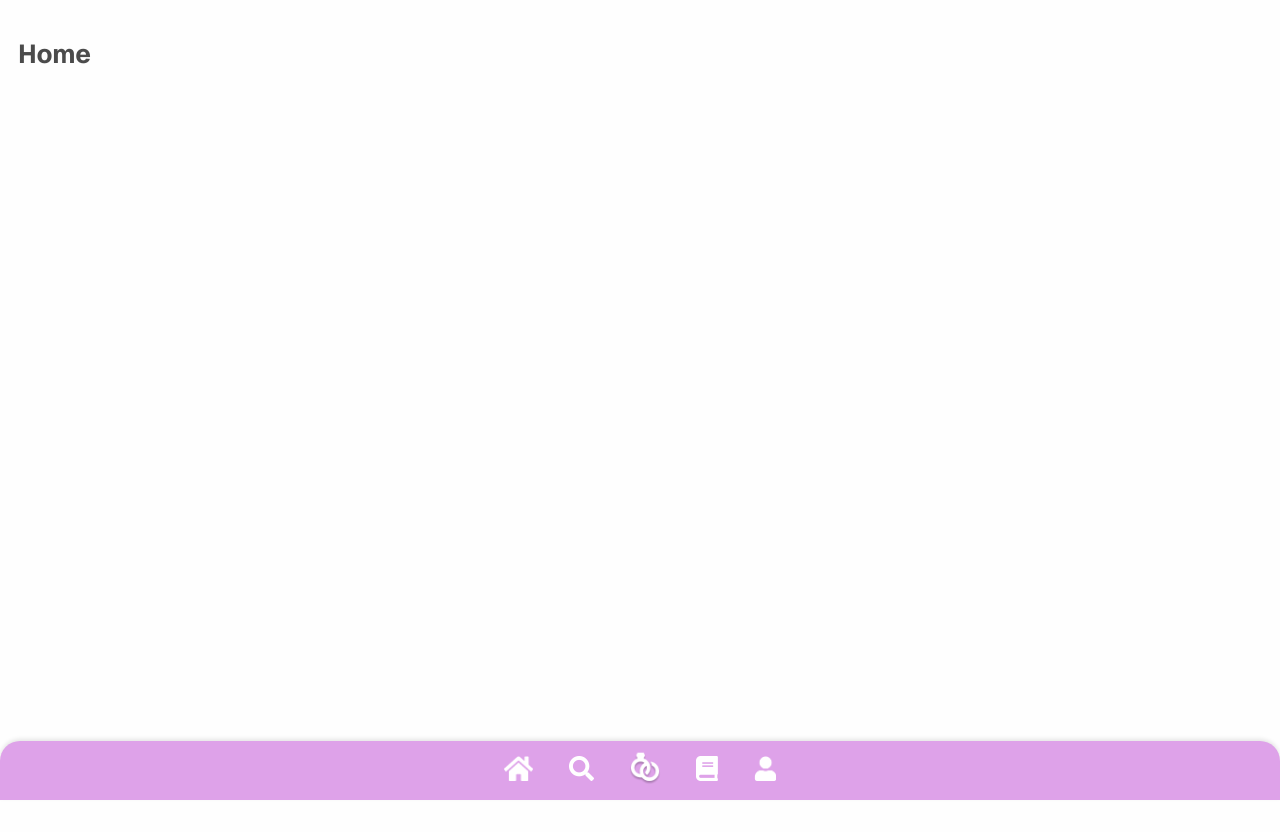
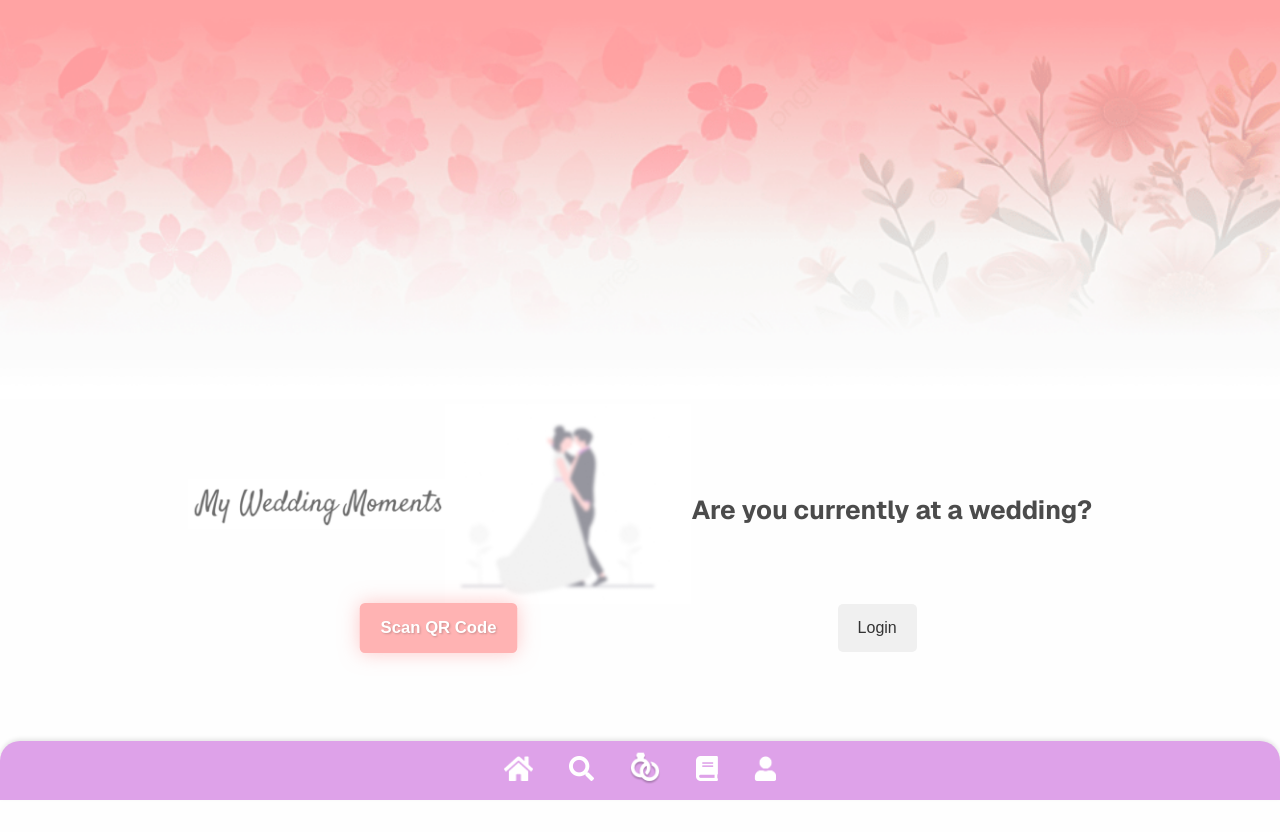
Before and after one commit to sb-haz/mwm-frontend, a Next.js app: page /home in a window 1280 px wide. Before the commit the page ends 800 px from the top, so only its background shows below. Built offline with nearby package versions, Linux system fonts and the light colour scheme.

Commit message:
chore: Update CSS for home page

```diff
--- a/app/home/page.tsx
+++ b/app/home/page.tsx
@@ -4,15 +4,33 @@ import '../styles/styles.css';
 import '../styles/search.css';
 import '../styles/categories.css';
 import '../styles/services.css';
+import '../styles/home.css';
 
 
 export default async function Home() {
 
     return (
-        <div className="container">
-            <h1 className="heading-large">Home</h1>
 
-            <Footer />
-        </div >
+        <div>
+            <img src="flower-art-top.png" className="image-full-width" width={966} height={301} />
+            <div className="container container-home">
+                <div className="inner-container">
+                    <div className="center-items">
+                        <img src="mwm-logo.png" className="image-full-width home-logo-image" width={534} height={104} />
+                        <img src="home-couple.png" className="image-full-width home-couple-image" width={511} height={414} />
+
+                        <h1 className="heading-large margin-top-30">Are you currently at a wedding?</h1>
+                    </div>
+                    <div className="button-container">
+                        <button className="button pink-button button-large button-text-white text-thick glow-effect">Scan QR Code</button>
+                        <button className="button grey-button button-large">Login</button>
+                    </div>
+                </div>
+
+                <div className="empty-space"></div>
+                <div className="empty-space"></div>
+                <Footer />
+            </div >
+        </div>
     )
 }
--- a/app/live/page.tsx
+++ b/app/live/page.tsx
@@ -56,7 +56,7 @@ export default async function Live() {
 
                         {/* Get Started Button */}
                         <Link href="livetwo">
-                            <div className="center-button-container">
+                            <div className="button-container margin-top-50">
                                 <button className="button pink-button button-large button-min-large button-text-white text-thick glow-effect">Get Started</button>
                             </div>
                         </Link>
--- a/app/livetwo/page.jsx
+++ b/app/livetwo/page.jsx
@@ -59,7 +59,7 @@ export default async function LiveTwo() {
             <div className="container">
                 <div className="live-container">
                     <Link href="livethree">
-                        <div className="center-button-container">
+                        <div className="button-container margin-top-50">
                             <button className="button pink-button button-large button-min-large button-text-white text-thick glow-effect">Continue</button>
                         </div>
                     </Link>
--- a/app/page.tsx
+++ b/app/page.tsx
@@ -29,7 +29,7 @@ export default async function Index() {
         </div>
 
         {/* Link to marketplace page */}
-        <Link href="marketplace">
+        <Link href="home">
           <div className="centered-div">
             <button className="demo-button">Try Demo</button>
           </div>
--- a/app/service/page.tsx
+++ b/app/service/page.tsx
@@ -126,7 +126,7 @@ export default async function Service() {
             </div>
 
             {/* Service button container */}
-            <div className="service-button-container">
+            <div className="button-container margin-top-40">
                 <button className="button pink-button button-large button-text-white text-thick glow-effect">Request Quote</button>
                 <button className="button grey-button button-large">Message</button>
             </div>
--- /dev/null
+++ b/app/styles/home.css
@@ -0,0 +1,16 @@
+.home-logo-image {
+    height: 50px;
+    width: auto;
+    opacity: 80%;
+}
+
+.home-couple-image {
+    height: 200px;
+    width: auto;
+}
+
+.container-home {
+    padding-top: 0px;
+    padding-left: 30px;
+    padding-right: 30px;
+}
--- a/app/styles/services.css
+++ b/app/styles/services.css
@@ -188,13 +188,6 @@
     background-color: #979797;
 }
 
-/* Buttons */
-.service-button-container {
-    display: flex;
-    justify-content: space-evenly;
-    margin-top: 40px;
-}
-
 
 
 /* Pricing Table */
--- a/app/styles/styles.css
+++ b/app/styles/styles.css
@@ -15,6 +15,179 @@ body {
     padding-left: 10px;
     padding-right: 10px;
 }
+
+.image-full-width {
+    width: 100%;
+    height: auto;
+}
+
+.center-items {
+    display: flex;
+    flex-wrap: wrap;
+    justify-content: center;
+    align-items: center;
+}
+
+.margin-top-5 {
+    margin-top: 5px;
+}
+
+.margin-bottom-5 {
+    margin-bottom: 5px;
+}
+
+.margin-top-10 {
+    margin-top: 10px;
+}
+
+.margin-bottom-10 {
+    margin-bottom: 10px;
+}
+
+.margin-top-15 {
+    margin-top: 15px;
+}
+
+.margin-bottom-15 {
+    margin-bottom: 15px;
+}
+
+.margin-top-20 {
+    margin-top: 20px;
+}
+
+.margin-bottom-20 {
+    margin-bottom: 20px;
+}
+
+.margin-top-25 {
+    margin-top: 25px;
+}
+
+.margin-bottom-25 {
+    margin-bottom: 25px;
+}
+
+.margin-top-30 {
+    margin-top: 30px;
+}
+
+.margin-bottom-30 {
+    margin-bottom: 30px;
+}
+
+.margin-top-35 {
+    margin-top: 35px;
+}
+
+.margin-bottom-35 {
+    margin-bottom: 35px;
+}
+
+.margin-top-40 {
+    margin-top: 40px;
+}
+
+.margin-bottom-40 {
+    margin-bottom: 40px;
+}
+
+.margin-top-45 {
+    margin-top: 45px;
+}
+
+.margin-bottom-45 {
+    margin-bottom: 45px;
+}
+
+.margin-top-50 {
+    margin-top: 50px;
+}
+
+.margin-bottom-50 {
+    margin-bottom: 50px;
+}
+
+.remove-margin-top-5 {
+    margin-top: -5px;
+}
+
+.remove-margin-bottom-5 {
+    margin-bottom: -5px;
+}
+
+.remove-margin-top-10 {
+    margin-top: -10px;
+}
+
+.remove-margin-bottom-10 {
+    margin-bottom: -10px;
+}
+
+.remove-margin-top-15 {
+    margin-top: -15px;
+}
+
+.remove-margin-bottom-15 {
+    margin-bottom: -15px;
+}
+
+.remove-margin-top-20 {
+    margin-top: -20px;
+}
+
+.remove-margin-bottom-20 {
+    margin-bottom: -20px;
+}
+
+.remove-margin-top-25 {
+    margin-top: -25px;
+}
+
+.remove-margin-bottom-25 {
+    margin-bottom: -25px;
+}
+
+.remove-margin-top-30 {
+    margin-top: -30px;
+}
+
+.remove-margin-bottom-30 {
+    margin-bottom: -30px;
+}
+
+.remove-margin-top-35 {
+    margin-top: -35px;
+}
+
+.remove-margin-bottom-35 {
+    margin-bottom: -35px;
+}
+
+.remove-margin-top-40 {
+    margin-top: -40px;
+}
+
+.remove-margin-bottom-40 {
+    margin-bottom: -40px;
+}
+
+.remove-margin-top-45 {
+    margin-top: -45px;
+}
+
+.remove-margin-bottom-45 {
+    margin-bottom: -45px;
+}
+
+.remove-margin-top-50 {
+    margin-top: -50px;
+}
+
+.remove-margin-bottom-50 {
+    margin-bottom: -50px;
+}
+
 
 /* Remove later, empty bottom space */
 .empty-space {
@@ -95,6 +268,11 @@ a {
 
 
 /* Buttons */
+.button-container {
+    display: flex;
+    justify-content: space-evenly;
+}
+
 .button {
     border: none;
     border-radius: 5px;
@@ -134,15 +312,18 @@ a {
 }
 
 .button-min-small {
-    min-width: 100px; /* Adjust as needed */
+    min-width: 100px;
+    /* Adjust as needed */
 }
 
 .button-min-medium {
-    min-width: 140px; /* Adjust as needed */
+    min-width: 140px;
+    /* Adjust as needed */
 }
 
 .button-min-large {
-    min-width: 180px; /* Adjust as needed */
+    min-width: 180px;
+    /* Adjust as needed */
 }
 
 .button-min-fill {
@@ -161,6 +342,7 @@ a {
         transform: scale(1);
         box-shadow: 0 0 10px rgba(255, 175, 175, 0.5);
     }
+
     100% {
         transform: scale(1.05);
         box-shadow: 0 0 20px rgba(255, 175, 175, 0.7);
@@ -175,6 +357,7 @@ a {
     0% {
         transform: scale(1);
     }
+
     100% {
         transform: scale(1.03);
     }
```
Also changed, not shown: app/styles/live.css (+0 -11 lines), public/home-couple.png (added), public/mwm-logo.png (added).
